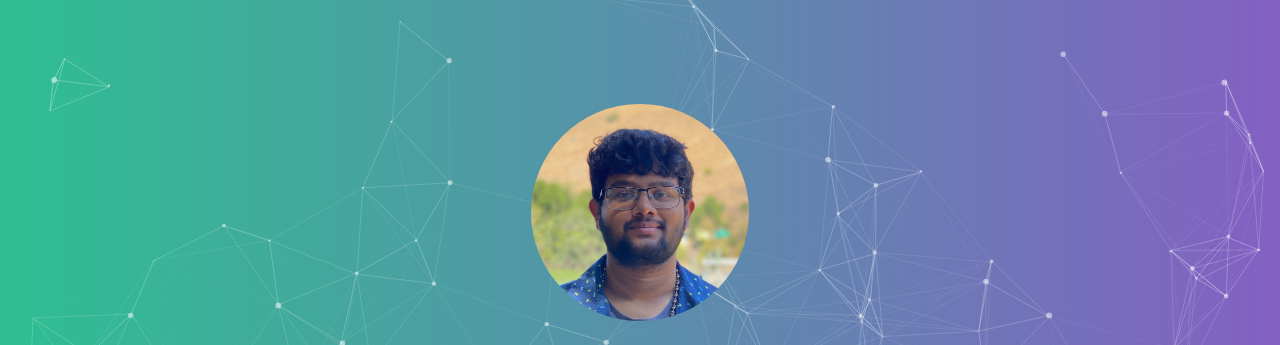
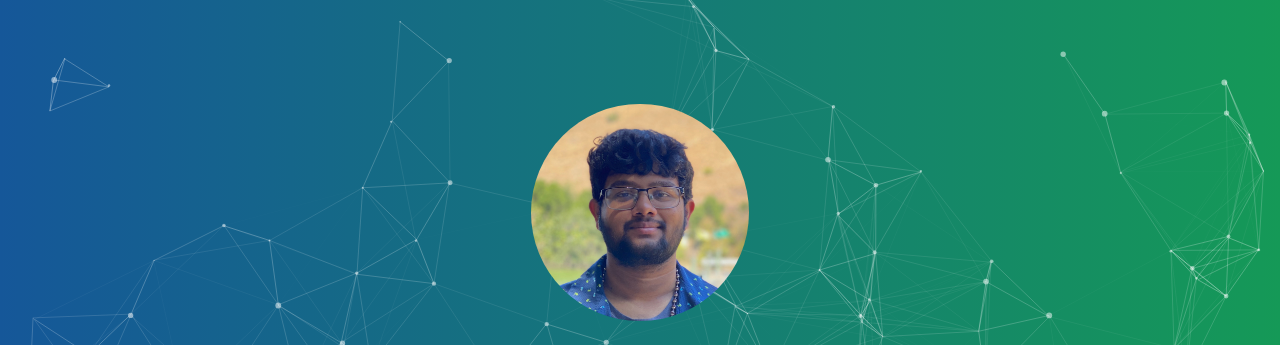
Before and after one commit to spideyguy23/spideyguy23.github.io, a plain HTML site: page index.html in a window 1280 px wide. Shown: the top 345 px of the page. Drawn offline with Linux system fonts and the light colour scheme.

Commit message:
gradient

```diff
--- a/assets/css/style.css
+++ b/assets/css/style.css
@@ -1,7 +1,7 @@
 html, body {
-	background: #8360c3;
-background: -webkit-linear-gradient(to right, #2ebf91, #8360c3);
-background: linear-gradient(to right, #2ebf91, #8360c3);
+	background: #159957;  /* fallback for old browsers */
+background: -webkit-linear-gradient(to right, #155799, #159957);  /* Chrome 10-25, Safari 5.1-6 */
+background: linear-gradient(to right, #155799, #159957); /* W3C, IE 10+/ Edge, Firefox 16+, Chrome 26+, Opera 12+, Safari 7+ */
 
 }
 
```
